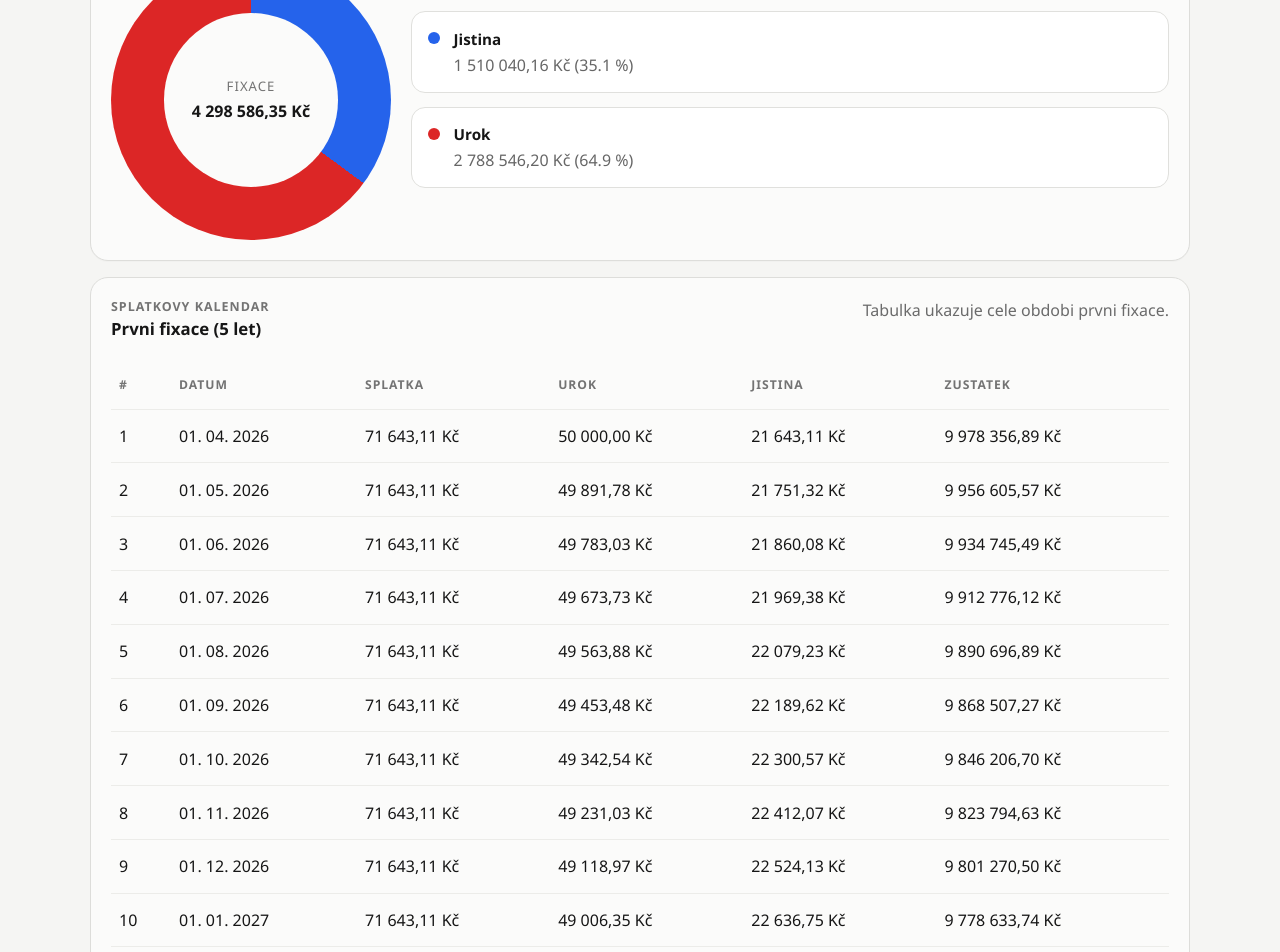
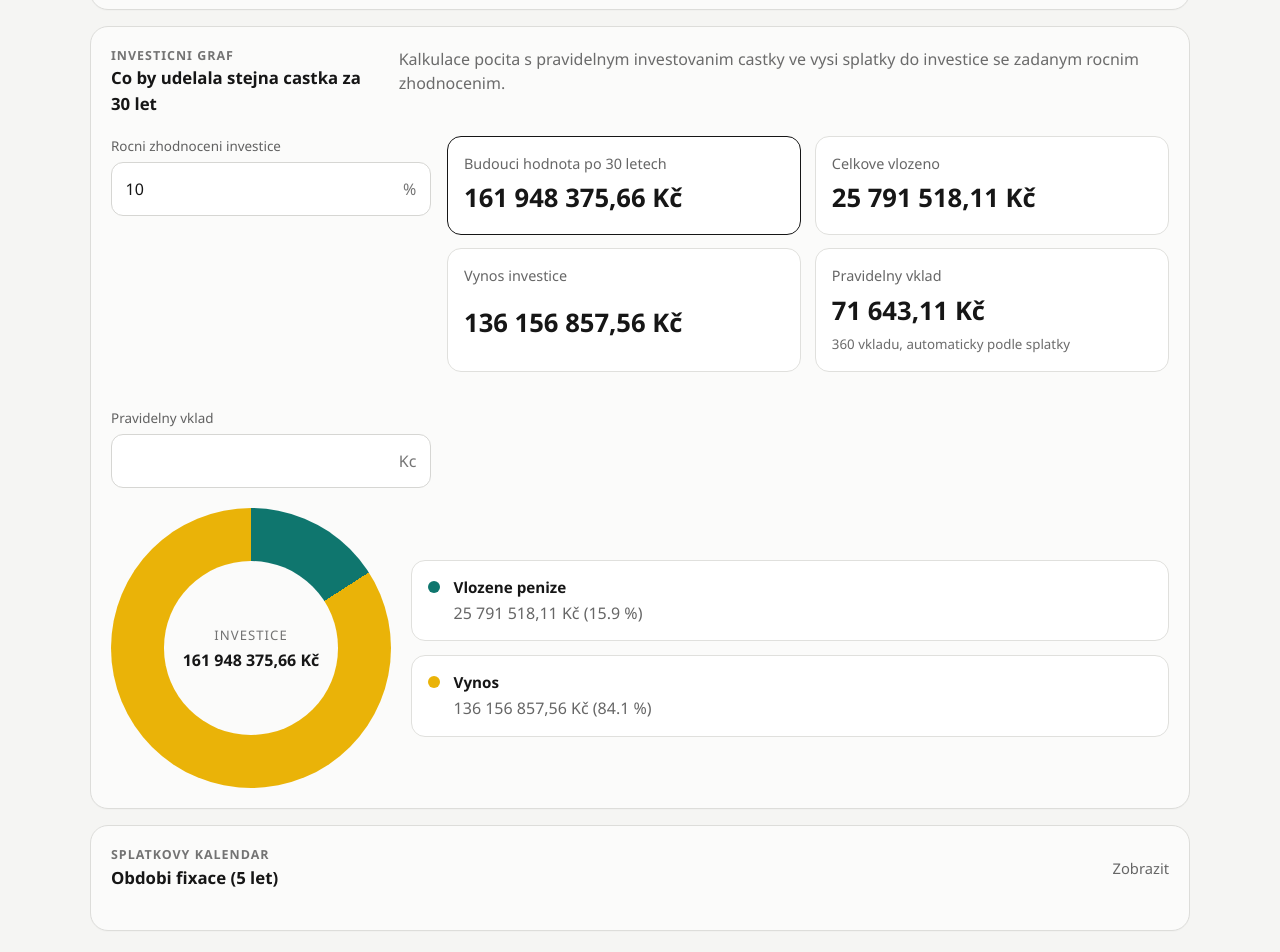
Before and after one commit to jakubKuznik/hypotecni-kalkulacka, a React (Vite) app: page / in a window 1280 px wide. Shown: the part 1500-2452 px from the top of the page. Built offline with nearby package versions, Linux system fonts and the light colour scheme.

Commit message:
inital app

```diff
--- a/src/components/MortgageCalculator.jsx
+++ b/src/components/MortgageCalculator.jsx
@@ -1,5 +1,6 @@
 import { useState } from "react";
 import {
+  calculateInvestment,
   calculateMortgage,
   fixationOptions,
   formatCurrency,
@@ -8,13 +9,14 @@ import {
 } from "../lib/mortgage.js";
 
 const initialValues = {
-  principal: 10000000,
-  annualRate: 6,
-  years: 20,
-  paymentsPerYear: 12,
-  fixationYears: 5,
+  principal: "10000000",
+  annualRate: "6",
+  years: "20",
+  paymentsPerYear: "12",
+  fixationYears: "5",
   firstPaymentDate: "2026-04-01",
-  refinanceRate: 4.8
+  investmentReturn: "10",
+  investmentContribution: ""
 };
 
 function SummaryCard({ label, value, note, highlight = false }) {
@@ -27,48 +29,16 @@ function SummaryCard({ label, value, note, highlight = false }) {
   );
 }
 
-function ScheduleTable({ title, note, rows }) {
-  return (
-    <section className="panel schedule-panel">
-      <div className="schedule-header">
-        <div>
-          <p className="results-label">Splatkovy kalendar</p>
-          <h2>{title}</h2>
-        </div>
-        <p className="schedule-note">{note}</p>
-      </div>
-
-      <div className="table-wrap">
-        <table>
-          <thead>
-            <tr>
-              <th>#</th>
-              <th>Datum</th>
-              <th>Splatka</th>
-              <th>Urok</th>
-              <th>Jistina</th>
-              <th>Zustatek</th>
-            </tr>
-          </thead>
-          <tbody>
-            {rows.map((row) => (
-              <tr key={`${title}-${row.index}`}>
-                <td>{row.index}</td>
-                <td>{row.date}</td>
-                <td>{formatCurrency(row.payment)}</td>
-                <td>{formatCurrency(row.interest)}</td>
-                <td>{formatCurrency(row.principal)}</td>
-                <td>{formatCurrency(row.balance)}</td>
-              </tr>
-            ))}
-          </tbody>
-        </table>
-      </div>
-    </section>
-  );
-}
-
-function ChartPanel({ title, note, total, principalValue, principalShare, interestValue, interestShare, centerLabel }) {
+function ChartPanel({
+  title,
+  note,
+  total,
+  principalValue,
+  principalShare,
+  interestValue,
+  interestShare,
+  centerLabel
+}) {
   return (
     <section className="panel chart-panel">
       <div className="schedule-header">
@@ -118,12 +88,64 @@ function ChartPanel({ title, note, total, principalValue, principalShare, intere
   );
 }
 
+function ScheduleTable({ rows, fixationYears }) {
+  return (
+    <details className="panel schedule-panel">
+      <summary className="schedule-toggle">
+        <div>
+          <p className="results-label">Splatkovy kalendar</p>
+          <h2>Obdobi fixace ({fixationYears} let)</h2>
+        </div>
+        <span>Zobrazit</span>
+      </summary>
+
+      <div className="table-wrap">
+        <table>
+          <thead>
+            <tr>
+              <th>#</th>
+              <th>Datum</th>
+              <th>Splatka</th>
+              <th>Urok</th>
+              <th>Jistina</th>
+              <th>Zustatek</th>
+            </tr>
+          </thead>
+          <tbody>
+            {rows.map((row) => (
+              <tr key={row.index}>
+                <td>{row.index}</td>
+                <td>{row.date}</td>
+                <td>{formatCurrency(row.payment)}</td>
+                <td>{formatCurrency(row.interest)}</td>
+                <td>{formatCurrency(row.principal)}</td>
+                <td>{formatCurrency(row.balance)}</td>
+              </tr>
+            ))}
+          </tbody>
+        </table>
+      </div>
+    </details>
+  );
+}
+
 function MortgageCalculator() {
   const [values, setValues] = useState(initialValues);
 
   const result = calculateMortgage(values);
-  const principalShare = (values.principal / result.totalPaid) * 100;
-  const interestShare = (result.totalInterest / result.totalPaid) * 100;
+  const investmentContribution =
+    values.investmentContribution === ""
+      ? result.payment
+      : Number(values.investmentContribution);
+  const investment = calculateInvestment({
+    contribution: investmentContribution,
+    annualReturn: values.investmentReturn,
+    years: 30,
+    contributionsPerYear: values.paymentsPerYear
+  });
+  const principalShare = result.totalPaid === 0 ? 0 : (Number(values.principal || 0) / result.totalPaid) * 100;
+  const interestShare =
+    result.totalPaid === 0 ? 0 : (result.totalInterest / result.totalPaid) * 100;
   const fixationPrincipalShare =
     result.fixationTotalPaid === 0
       ? 0
@@ -132,13 +154,21 @@ function MortgageCalculator() {
     result.fixationTotalPaid === 0
       ? 0
       : (result.fixationInterestPaid / result.fixationTotalPaid) * 100;
+  const investmentPrincipalShare =
+    investment.futureValue === 0
+      ? 0
+      : (investment.investedPrincipal / investment.futureValue) * 100;
+  const investmentProfitShare =
+    investment.futureValue === 0
+      ? 0
+      : (investment.profit / investment.futureValue) * 100;
 
   function handleChange(event) {
-    const { name, value, type } = event.target;
+    const { name, value } = event.target;
 
     setValues((current) => ({
       ...current,
-      [name]: type === "date" ? value : Number(value)
+      [name]: value
     }));
   }
 
@@ -237,43 +267,10 @@ function MortgageCalculator() {
               value={formatCurrency(result.remainingAfterFixation)}
               note={`Konec fixace: ${result.fixationEndDate}`}
             />
-            <SummaryCard
-              label="Nova splatka po refinancovani"
-              value={formatCurrency(result.refinancePayment)}
-              note={`Zbyvajici doba: ${result.remainingYearsAfterFixation} let`}
-            />
             <SummaryCard label="Urok za prvni fixaci" value={formatCurrency(result.fixationInterestPaid)} />
             <SummaryCard label="Jistina za prvni fixaci" value={formatCurrency(result.fixationPrincipalPaid)} />
           </div>
         </article>
-      </section>
-
-      <section className="panel refinance-panel">
-        <div className="results-header">
-          <div>
-            <p className="results-label">Refinancovani</p>
-            <h2>Druha sazba po konci fixace</h2>
-          </div>
-          <p className="schedule-note">
-            Po konci prvni fixace se nova sazba aplikuje na zbyvajici jistinu a prepocita se nova splatka.
-          </p>
-        </div>
-
-        <div className="refinance-layout">
-          <label className="field">
-            <span>Nova urokova mira po fixaci</span>
-            <div className="input-wrap">
-              <input max="30" min="0.1" name="refinanceRate" step="0.1" type="number" value={values.refinanceRate} onChange={handleChange} />
-              <em>%</em>
-            </div>
-          </label>
-
-          <SummaryCard
-            label="Refinancovana castka"
-            value={formatCurrency(result.remainingAfterFixation)}
-            note={`Nova etapa do ${result.refinanceEndDate}`}
-          />
-        </div>
       </section>
 
       <ChartPanel
@@ -298,19 +295,118 @@ function MortgageCalculator() {
         interestShare={fixationInterestShare}
       />
 
-      <ScheduleTable
-        title={`Prvni fixace (${values.fixationYears} let)`}
-        note="Tabulka ukazuje cele obdobi prvni fixace."
-        rows={result.firstFixationSchedule}
-      />
+      <section className="panel investment-panel">
+        <div className="results-header">
+          <div>
+            <p className="results-label">Investicni graf</p>
+            <h2>Co by udelala stejna castka za 30 let</h2>
+          </div>
+          <p className="schedule-note">
+            Kalkulace pocita s pravidelnym investovanim castky ve vysi splatky
+            do investice se zadanym rocnim zhodnocenim.
+          </p>
+        </div>
 
-      {result.refinanceSchedule.length > 0 ? (
-        <ScheduleTable
-          title={`Po refinancovani (${values.fixationYears} let nebo do konce uveru)`}
-          note="Po zadani nove sazby se zbyvajici castka refinancuje a zobrazi se dalsi etapa splaceni."
-          rows={result.refinanceSchedule}
-        />
-      ) : null}
+        <div className="investment-layout">
+          <label className="field">
+            <span>Rocni zhodnoceni investice</span>
+            <div className="input-wrap">
+              <input
+                max="30"
+                min="0.1"
+                name="investmentReturn"
+                step="0.1"
+                type="number"
+                value={values.investmentReturn}
+                onChange={handleChange}
+              />
+              <em>%</em>
+            </div>
+          </label>
+
+          <div className="summary-grid">
+            <SummaryCard
+              highlight
+              label="Budouci hodnota po 30 letech"
+              value={formatCurrency(investment.futureValue)}
+            />
+            <SummaryCard
+              label="Celkove vlozeno"
+              value={formatCurrency(investment.investedPrincipal)}
+            />
+            <SummaryCard
+              label="Vynos investice"
+              value={formatCurrency(investment.profit)}
+            />
+            <SummaryCard
+              label="Pravidelny vklad"
+              value={formatCurrency(investmentContribution)}
+              note={
+                values.investmentContribution === ""
+                  ? `${investment.totalContributions} vkladu, automaticky podle splatky`
+                  : `${investment.totalContributions} vkladu`
+              }
+            />
+          </div>
+        </div>
+
+        <div className="investment-layout single-input">
+          <label className="field">
+            <span>Pravidelny vklad</span>
+            <div className="input-wrap">
+              <input
+                min="0"
+                name="investmentContribution"
+                step="100"
+                type="number"
+                value={values.investmentContribution}
+                onChange={handleChange}
+              />
+              <em>Kc</em>
+            </div>
+          </label>
+        </div>
+
+        <div className="chart-layout">
+          <div
+            aria-label="Investicni graf"
+            className="donut-chart investment-donut"
+            role="img"
+            style={{ "--principal-share": `${investmentPrincipalShare}%` }}
+          >
+            <div className="donut-center">
+              <span>Investice</span>
+              <strong>{formatCurrency(investment.futureValue)}</strong>
+            </div>
+          </div>
+
+          <div className="chart-legend">
+            <div className="legend-row">
+              <span className="legend-swatch contribution" />
+              <div>
+                <strong>Vlozene penize</strong>
+                <p>
+                  {formatCurrency(investment.investedPrincipal)} (
+                  {investmentPrincipalShare.toFixed(1)} %)
+                </p>
+              </div>
+            </div>
+
+            <div className="legend-row">
+              <span className="legend-swatch profit" />
+              <div>
+                <strong>Vynos</strong>
+                <p>
+                  {formatCurrency(investment.profit)} (
+                  {investmentProfitShare.toFixed(1)} %)
+                </p>
+              </div>
+            </div>
+          </div>
+        </div>
+      </section>
+
+      <ScheduleTable fixationYears={values.fixationYears} rows={result.schedule} />
     </main>
   );
 }
--- a/src/styles.css
+++ b/src/styles.css
@@ -197,11 +197,20 @@ h2 {
   margin-bottom: 1rem;
 }
 
-.refinance-layout {
+.investment-panel {
+  margin-bottom: 1rem;
+}
+
+.investment-layout {
   display: grid;
   grid-template-columns: minmax(0, 320px) minmax(0, 1fr);
-  gap: 0.85rem;
+  gap: 1rem;
   align-items: start;
+}
+
+.single-input {
+  grid-template-columns: minmax(0, 320px);
+  margin-top: 1rem;
 }
 
 .chart-layout {
@@ -290,8 +299,45 @@ h2 {
   background: #dc2626;
 }
 
+.investment-donut {
+  background: conic-gradient(
+    #0f766e 0 var(--principal-share),
+    #eab308 var(--principal-share) 100%
+  );
+}
+
+.legend-swatch.contribution {
+  background: #0f766e;
+}
+
+.legend-swatch.profit {
+  background: #eab308;
+}
+
 .table-wrap {
   overflow-x: auto;
+}
+
+.schedule-toggle {
+  display: flex;
+  align-items: center;
+  justify-content: space-between;
+  gap: 1rem;
+  cursor: pointer;
+  list-style: none;
+}
+
+.schedule-toggle::-webkit-details-marker {
+  display: none;
+}
+
+.schedule-toggle span {
+  color: #666666;
+  font-size: 0.92rem;
+}
+
+.schedule-panel[open] .schedule-toggle {
+  padding-bottom: 0.25rem;
 }
 
 table {
@@ -323,7 +369,7 @@ tbody tr:last-child td {
   .calculator-layout,
   .field-grid,
   .summary-grid,
-  .refinance-layout {
+  .investment-layout {
     grid-template-columns: 1fr;
   }
 
```
Also changed, not shown: src/lib/mortgage.js, 1 other file (tests, documents, lock files or other folders).
